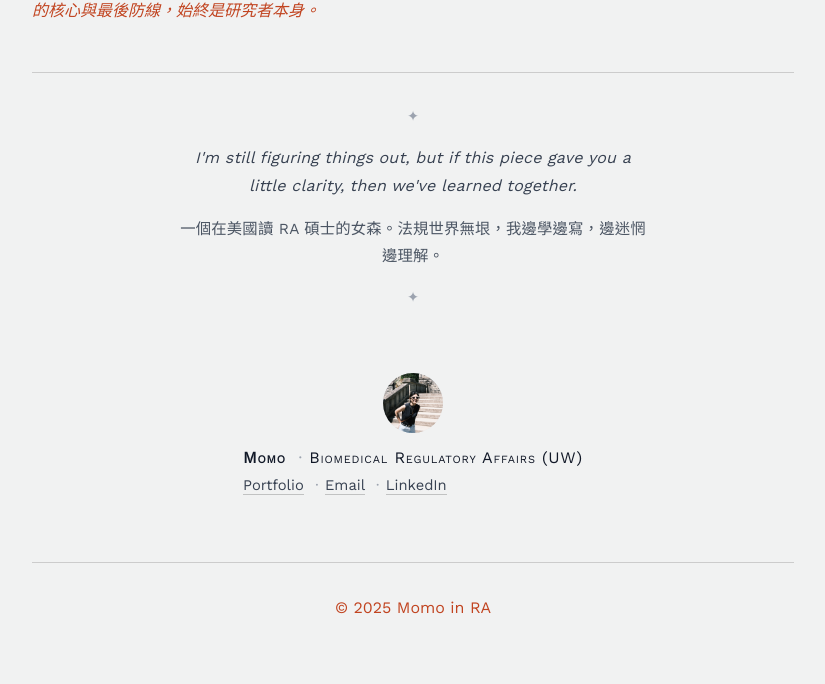
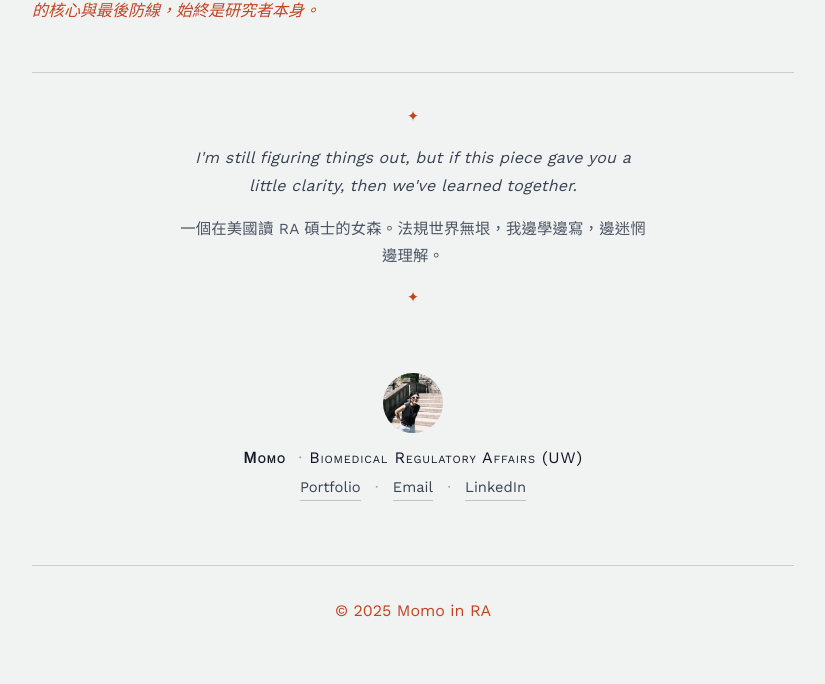
Before and after one commit to MomoInRA/github.io, a Jekyll site: the page built from _posts/2025-07-29-The-Role-and-Limits-of-IRBs.md, in a window 1280 px wide. Shown: the part 4760-5444 px from the top of the page, without its empty margins (227-1052 px from the left). Built offline with Jekyll 4.4.1, drawn with Linux system fonts in a browser that asks for light colours.

Commit message:
Update style.css

```diff
--- a/assets/css/style.css
+++ b/assets/css/style.css
@@ -352,3 +352,60 @@
 }
 .author-card__links a:hover { border-bottom-color: currentColor; }
 .author-card .middot { margin: 0 .4rem; color: #9ca3af; }
+/* --- Closing 區塊 --- */
+.post-epilogue__stars {
+  font-size: .9rem;
+  color: #C14420;       /* 主色 ✦ */
+  margin: 1rem 0;
+}
+
+/* --- 作者資訊卡片 --- */
+.author-card {
+  margin-top: 1.5rem;
+  text-align: center;
+  display: flex;
+  flex-direction: column;
+  align-items: center;
+  gap: .75rem;
+  background: none;
+  border: none;
+  padding: 0;
+}
+.author-card__avatar {
+  width: 60px;
+  height: 60px;
+  object-fit: cover;
+}
+.author-card__avatar.is-circle { border-radius: 50%; }
+.author-card__avatar.is-square { border-radius: 8px; }
+
+.author-card__meta {
+  display: flex;
+  flex-direction: column;
+  align-items: center;   /* 讓名字 + 連結都置中 */
+  text-align: center;
+  gap: .35rem;
+}
+
+.author-card__name {
+  font-variant-caps: small-caps;
+  letter-spacing: .05em;
+  color: #111827;
+}
+
+.author-card__links {
+  font-size: .92rem;
+  color: #374151;
+  display: flex;
+  gap: .5rem;
+  justify-content: center; /* 置中排列 Portfolio · Email · LinkedIn */
+  flex-wrap: wrap;
+}
+
+.author-card__links a {
+  color: inherit;
+  text-decoration: none;
+  border-bottom: 1px solid rgba(0,0,0,.2);
+}
+.author-card__links a:hover { border-bottom-color: currentColor; }
+.author-card .middot { color: #9ca3af; }
```
